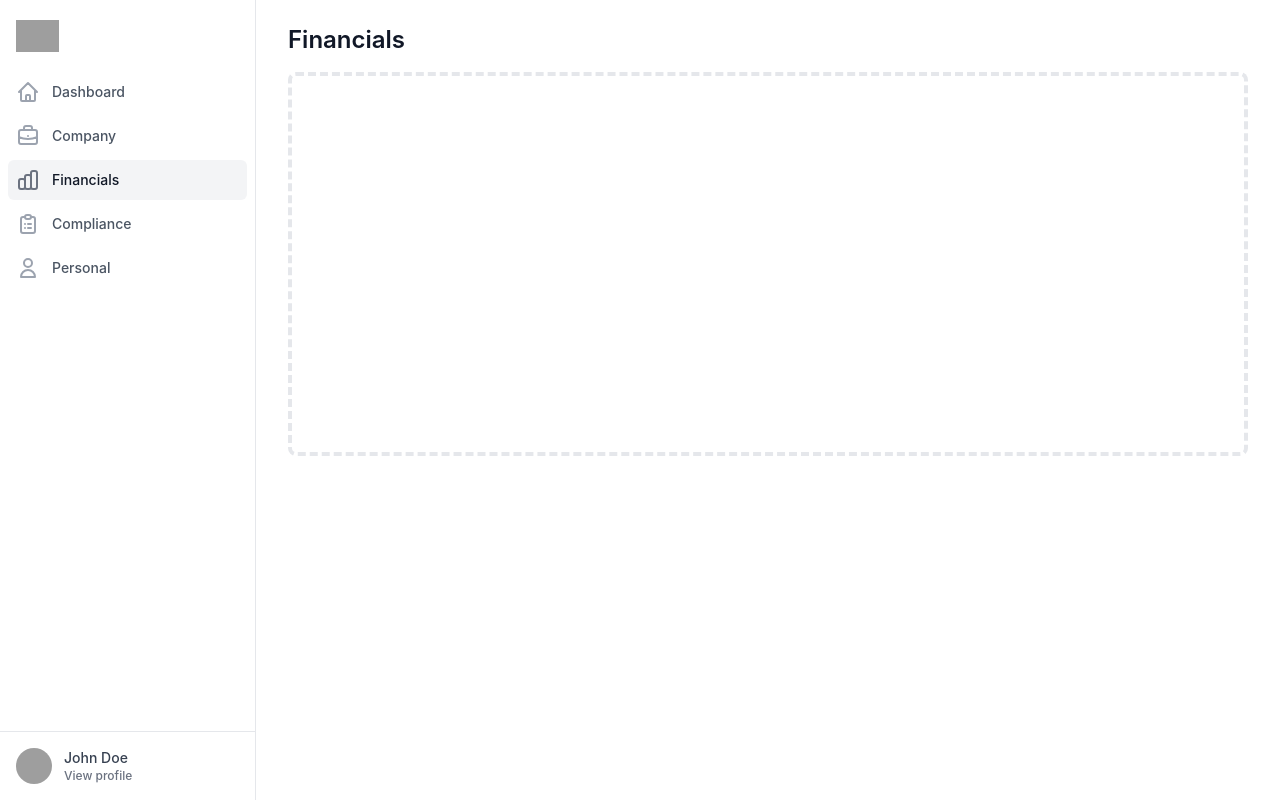
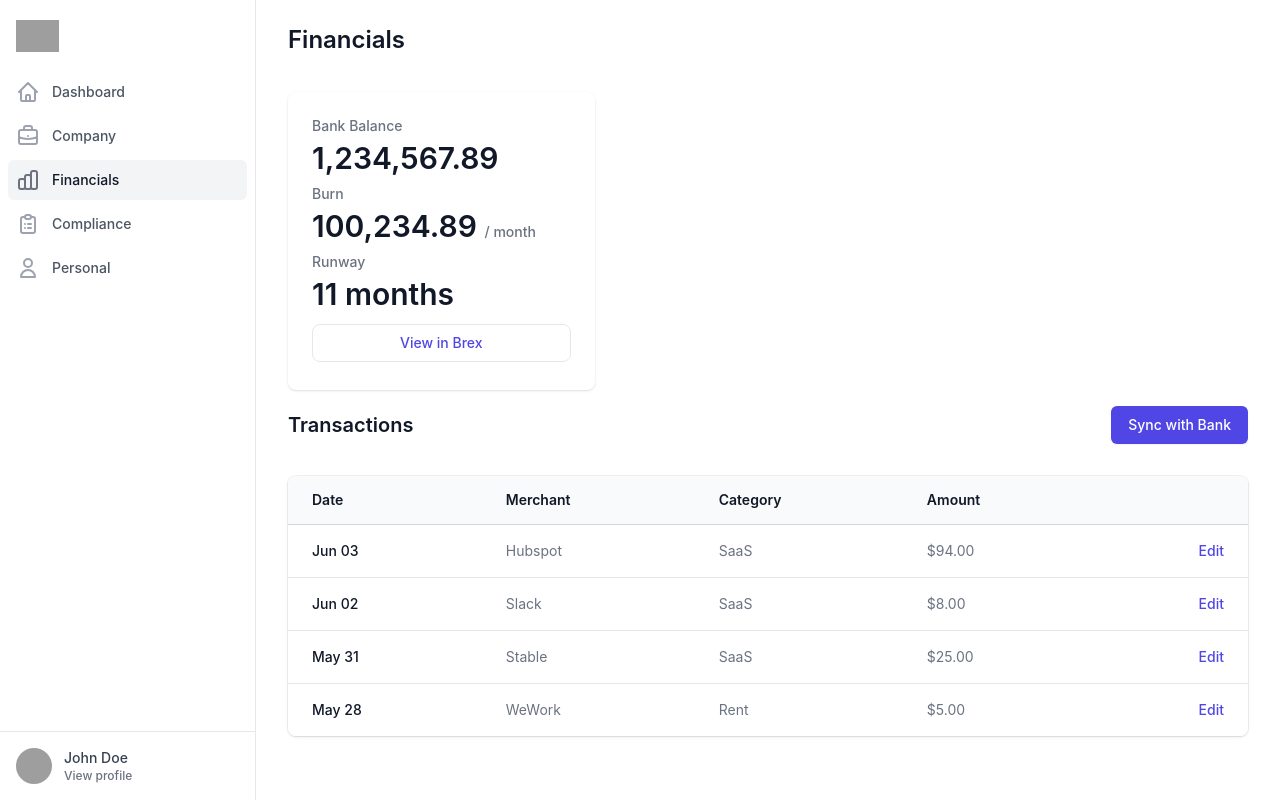
Before and after one commit to iporollo/complice-poc, a React (Create React App) app: page /financials in a window 1280 px wide. Built offline with nearby package versions, Linux system fonts and the light colour scheme; grey boxes are pictures that could not be loaded.

Commit message:
style financials page

```diff
--- a/src/components/Financials/Financials.jsx
+++ b/src/components/Financials/Financials.jsx
@@ -1,4 +1,5 @@
 import { Fragment, useState } from 'react';
+import { Link } from 'react-router-dom';
 
 export default function Financials() {
   return (
@@ -7,14 +8,166 @@ export default function Financials() {
         <div className="max-w-7xl mx-auto px-4 sm:px-6 md:px-8">
           <h1 className="text-2xl font-semibold text-gray-900">Financials</h1>
         </div>
-        <div className="max-w-7xl mx-auto px-4 sm:px-6 md:px-8">
-          {/* Replace with your content */}
-          <div className="py-4">
-            <div className="border-4 border-dashed border-gray-200 rounded-lg h-96" />
-          </div>
-          {/* /End replace */}
+        <div className="max-w-7xl mx-auto px-4 sm:px-6 md:px-8 pt-4">
+          <dl className="mt-5 grid grid-cols-1 gap-5 sm:grid-cols-3">
+            <div className="px-4 py-5 bg-white shadow rounded-lg overflow-hidden sm:p-6">
+              <div className="mb-2">
+                <dt className="text-sm font-medium text-gray-500 truncate">
+                  Bank Balance
+                </dt>
+                <dd className="mt-1 text-3xl font-semibold text-gray-900">
+                  1,234,567.89
+                </dd>
+              </div>
+              <div className="mb-2">
+                <dt className="text-sm font-medium text-gray-500 truncate">
+                  Burn
+                </dt>
+                <dd className="mt-1 text-3xl font-semibold text-gray-900">
+                  100,234.89{' '}
+                  <span className="text-sm font-medium text-gray-500 truncate">
+                    / month
+                  </span>
+                </dd>
+              </div>
+              <div className="mb-2">
+                <dt className="text-sm font-medium text-gray-500 truncate">
+                  Runway
+                </dt>
+                <dd className="mt-1 text-3xl font-semibold text-gray-900">
+                  11 months
+                </dd>
+              </div>
+              <Link
+                to="#"
+                className=" flex justify-center items-center mt-3 mb-1 py-2 px-4 text-sm font-medium text-gray-900 bg-white rounded-lg border border-gray-200 text-indigo-600 hover:bg-gray-100 hover:text-blue-700 focus:z-10 focus:ring-4 focus:outline-none focus:ring-gray-200 focus:text-blue-700"
+              >
+                View in Brex
+              </Link>
+            </div>
+          </dl>
+        </div>
+        <div className="max-w-7xl mx-auto px-4 sm:px-6 md:px-8 pt-4">
+          <Transactions />
         </div>
       </div>
     </main>
   );
 }
+
+const Transactions = () => {
+  const transactions = [
+    {
+      date: 'Jun 03',
+      merchant: 'Hubspot',
+      category: 'SaaS',
+      amount: '$94.00',
+    },
+    {
+      date: 'Jun 02',
+      merchant: 'Slack',
+      category: 'SaaS',
+      amount: '$8.00',
+    },
+    {
+      date: 'May 31',
+      merchant: 'Stable',
+      category: 'SaaS',
+      amount: '$25.00',
+    },
+    {
+      date: 'May 28',
+      merchant: 'WeWork',
+      category: 'Rent',
+      amount: '$5.00',
+    },
+  ];
+
+  return (
+    <>
+      <div className="flex justify-between items-center">
+        <div className="sm:flex-auto">
+          <h1 className="text-xl font-semibold text-gray-900">Transactions</h1>
+        </div>
+        <div className="mt-4 sm:mt-0 sm:ml-16 sm:flex-none">
+          <button
+            type="button"
+            className="inline-flex items-center justify-center rounded-md border border-transparent bg-indigo-600 px-4 py-2 text-sm font-medium text-white shadow-sm hover:bg-indigo-700 focus:outline-none focus:ring-2 focus:ring-indigo-500 focus:ring-offset-2 sm:w-auto"
+          >
+            Sync with Bank
+          </button>
+        </div>
+      </div>
+      <div className="mt-8 flex flex-col">
+        <div className="-my-2 -mx-4 overflow-x-auto sm:-mx-6 lg:-mx-8">
+          <div className="inline-block min-w-full py-2 align-middle md:px-6 lg:px-8">
+            <div className="overflow-hidden shadow ring-1 ring-black ring-opacity-5 md:rounded-lg">
+              <table className="min-w-full divide-y divide-gray-300">
+                <thead className="bg-gray-50">
+                  <tr>
+                    <th
+                      scope="col"
+                      className="py-3.5 pl-4 pr-3 text-left text-sm font-semibold text-gray-900 sm:pl-6"
+                    >
+                      Date
+                    </th>
+                    <th
+                      scope="col"
+                      className="px-3 py-3.5 text-left text-sm font-semibold text-gray-900"
+                    >
+                      Merchant
+                    </th>
+                    <th
+                      scope="col"
+                      className="px-3 py-3.5 text-left text-sm font-semibold text-gray-900"
+                    >
+                      Category
+                    </th>
+                    <th
+                      scope="col"
+                      className="px-3 py-3.5 text-left text-sm font-semibold text-gray-900"
+                    >
+                      Amount
+                    </th>
+                    <th
+                      scope="col"
+                      className="relative py-3.5 pl-3 pr-4 sm:pr-6"
+                    >
+                      <span className="sr-only">View</span>
+                    </th>
+                  </tr>
+                </thead>
+                <tbody className="divide-y divide-gray-200 bg-white">
+                  {transactions.map((transaction) => (
+                    <tr key={transaction.date}>
+                      <td className="whitespace-nowrap py-4 pl-4 pr-3 text-sm font-medium text-gray-900 sm:pl-6">
+                        {transaction.date}
+                      </td>
+                      <td className="whitespace-nowrap px-3 py-4 text-sm text-gray-500">
+                        {transaction.merchant}
+                      </td>
+                      <td className="whitespace-nowrap px-3 py-4 text-sm text-gray-500">
+                        {transaction.category}
+                      </td>
+                      <td className="whitespace-nowrap px-3 py-4 text-sm text-gray-500">
+                        {transaction.amount}
+                      </td>
+                      <td className="relative whitespace-nowrap py-4 pl-3 pr-4 text-right text-sm font-medium sm:pr-6">
+                        <a
+                          href="#"
+                          className="text-indigo-600 hover:text-indigo-900"
+                        >
+                          Edit
+                        </a>
+                      </td>
+                    </tr>
+                  ))}
+                </tbody>
+              </table>
+            </div>
+          </div>
+        </div>
+      </div>
+    </>
+  );
+};
```
